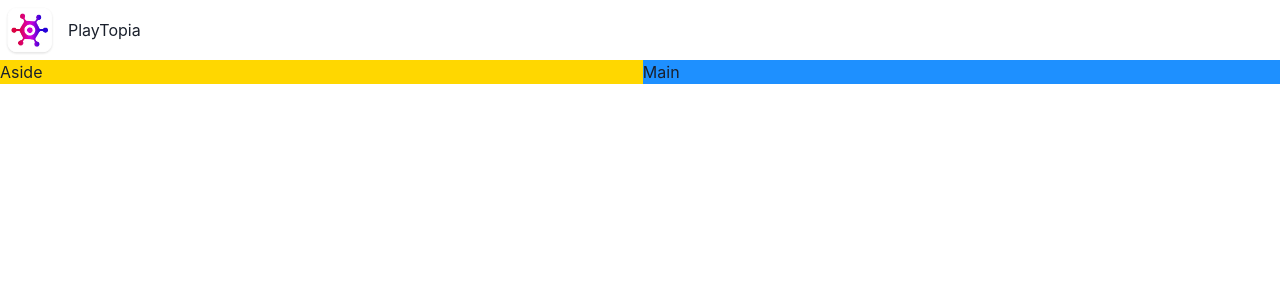
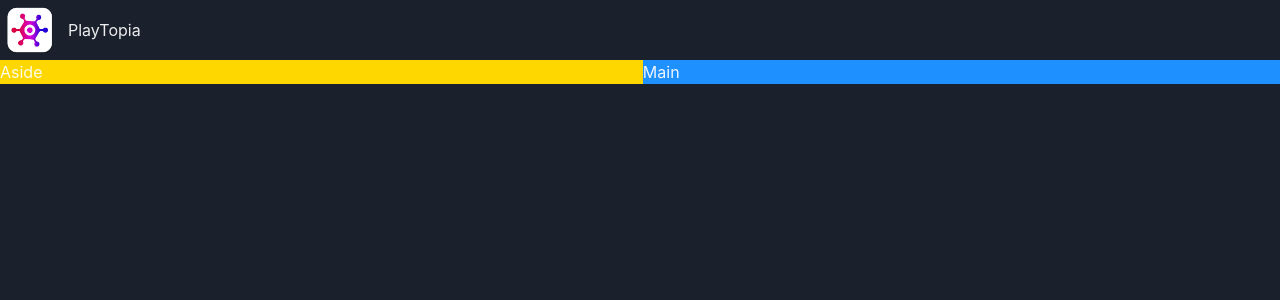
Before and after one commit to ZiadMahmoudx/PlayTopia, a React (Vite) app: page / in a window 1280 px wide. Shown: the top 300 px of the page. Built offline with nearby package versions, Linux system fonts and the light colour scheme.

Commit message:
implement the dark mode

```diff
--- a/src/main.tsx
+++ b/src/main.tsx
@@ -1,12 +1,13 @@
 import React from 'react';
 import ReactDOM from 'react-dom/client';
-import { ChakraProvider } from '@chakra-ui/react';
-
+import { ChakraProvider, ColorModeScript } from '@chakra-ui/react';
+import theme from './theme.ts';
 import App from './App.tsx';
 
 ReactDOM.createRoot(document.getElementById('root')!).render(
   <React.StrictMode>
-    <ChakraProvider>
+    <ChakraProvider theme={theme}>
+      <ColorModeScript initialColorMode={theme.config.initialColorMode} />
       <App />
     </ChakraProvider>
   </React.StrictMode>
--- /dev/null
+++ b/src/theme.ts
@@ -0,0 +1,9 @@
+import { extendTheme, ThemeConfig } from '@chakra-ui/react';
+
+const config: ThemeConfig = {
+  initialColorMode: 'dark'
+};
+
+const theme = extendTheme({ config });
+
+export default theme;
```
